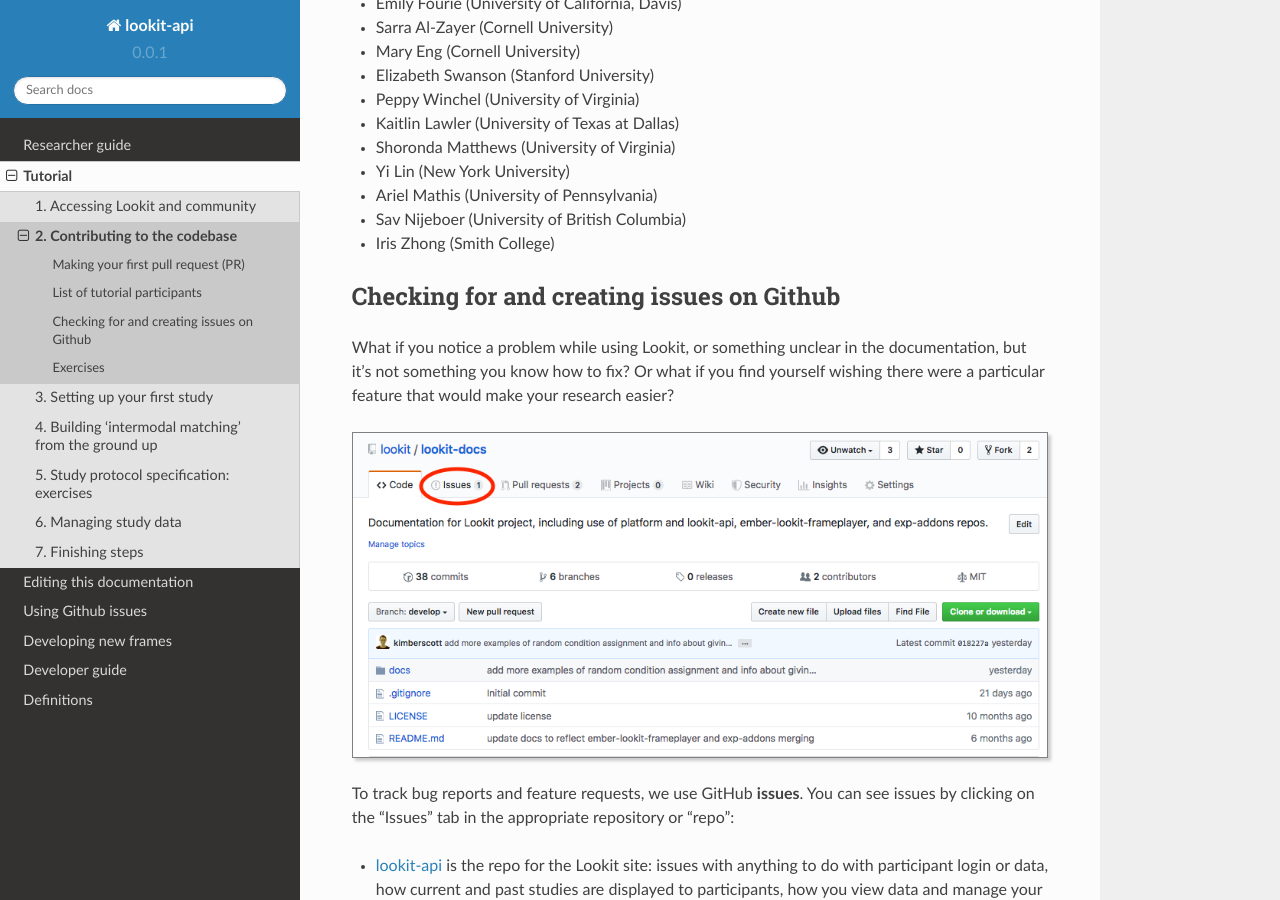
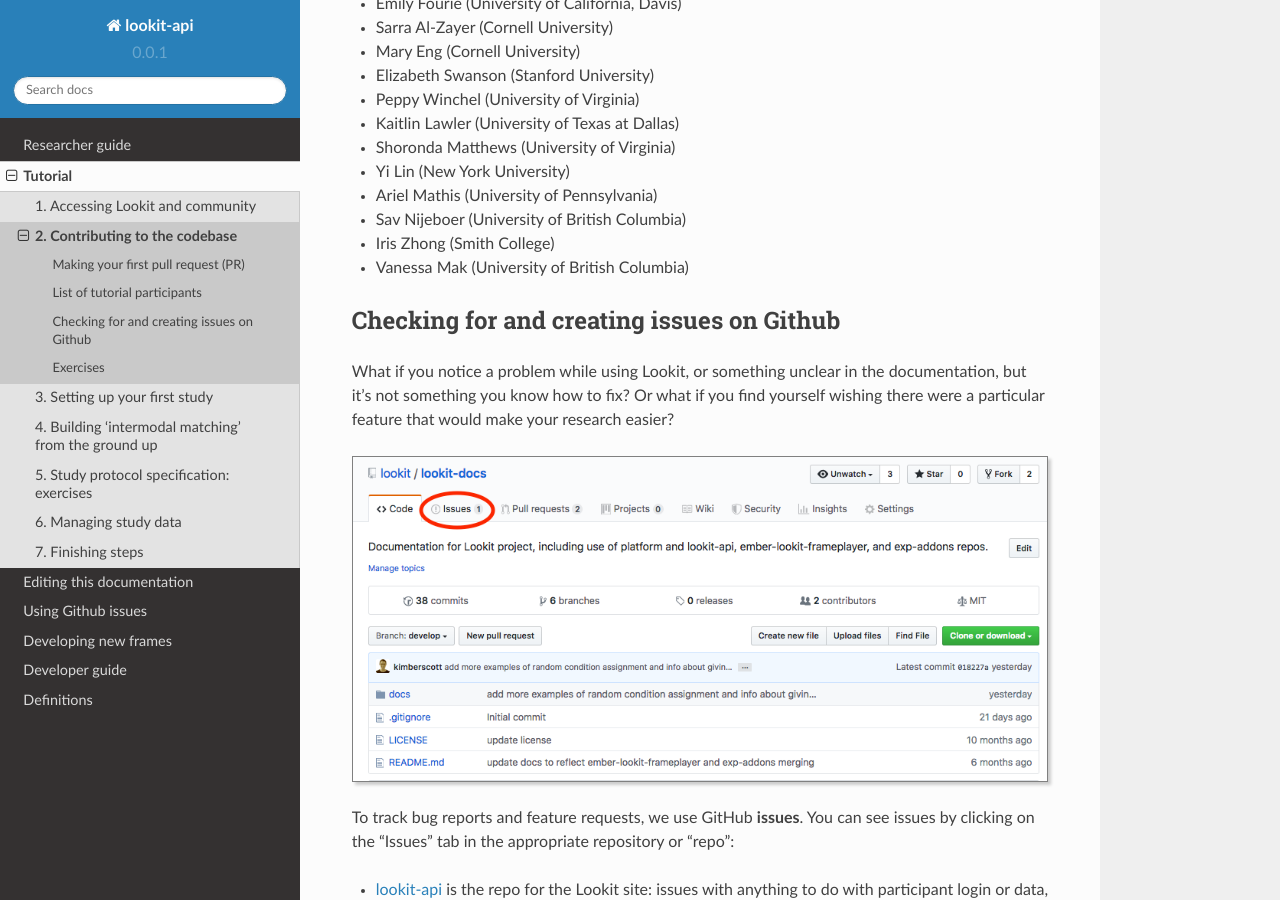
Before and after one commit to lookit/lookit-docs, a Sphinx documentation site: the page built from docs/source/tutorial-contributing.rst, in a window 1280 px wide and 900 px high, scrolled down 6105 px. Built offline with Sphinx 7.4.7 and the Read the Docs theme 2.0.0, drawn with Linux system fonts in a browser that asks for light colours.

Commit message:
add tutorial participant to list

```diff
--- a/docs/source/tutorial-contributing.rst
+++ b/docs/source/tutorial-contributing.rst
@@ -159,7 +159,7 @@
 - Ariel Mathis  (University of Pennsylvania)
 - Sav Nijeboer (University of British Columbia)
 - Iris Zhong (Smith College)
-
+- Vanessa Mak (University of British Columbia)
 .. _Github issues overview:
 
 Checking for and creating issues on Github
```
